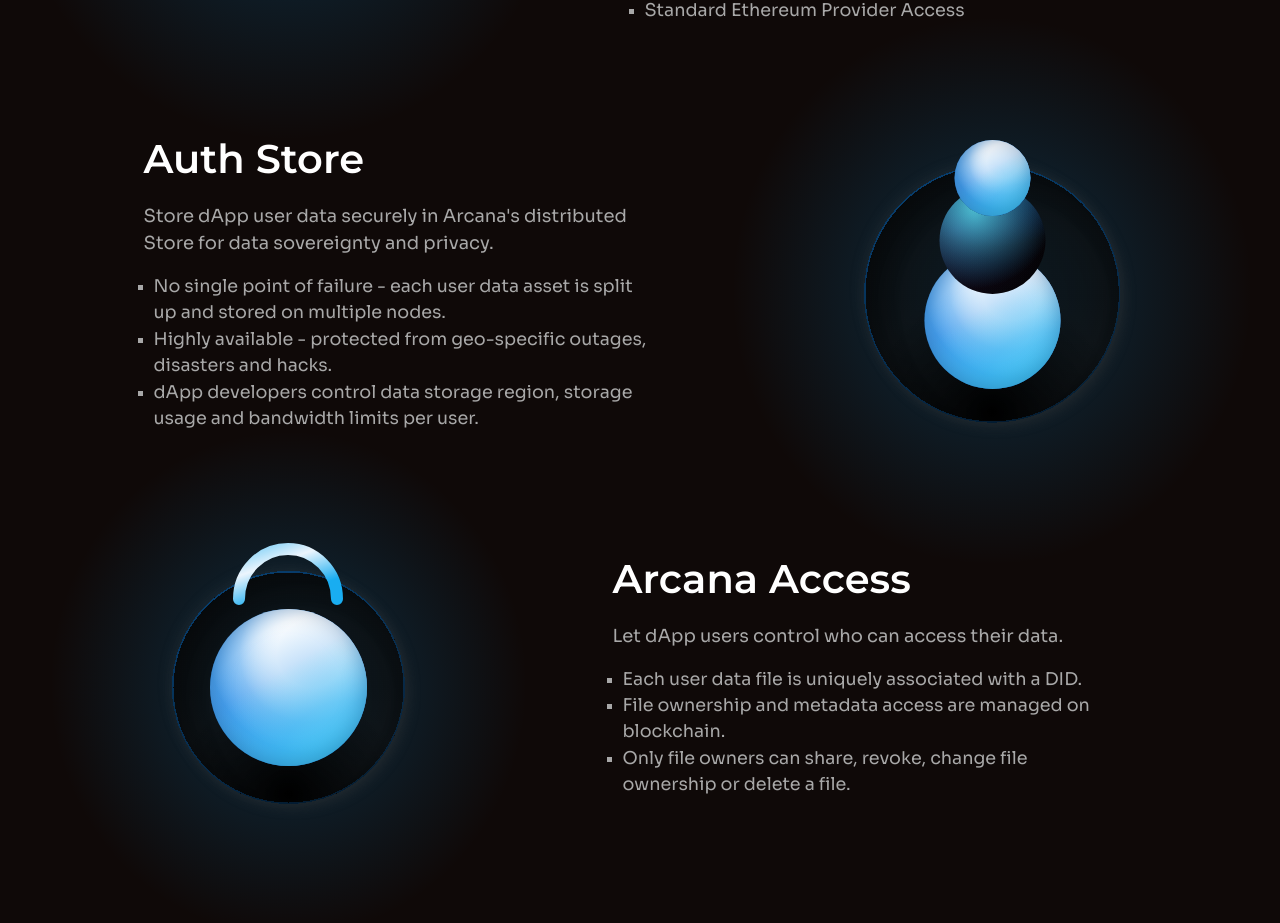
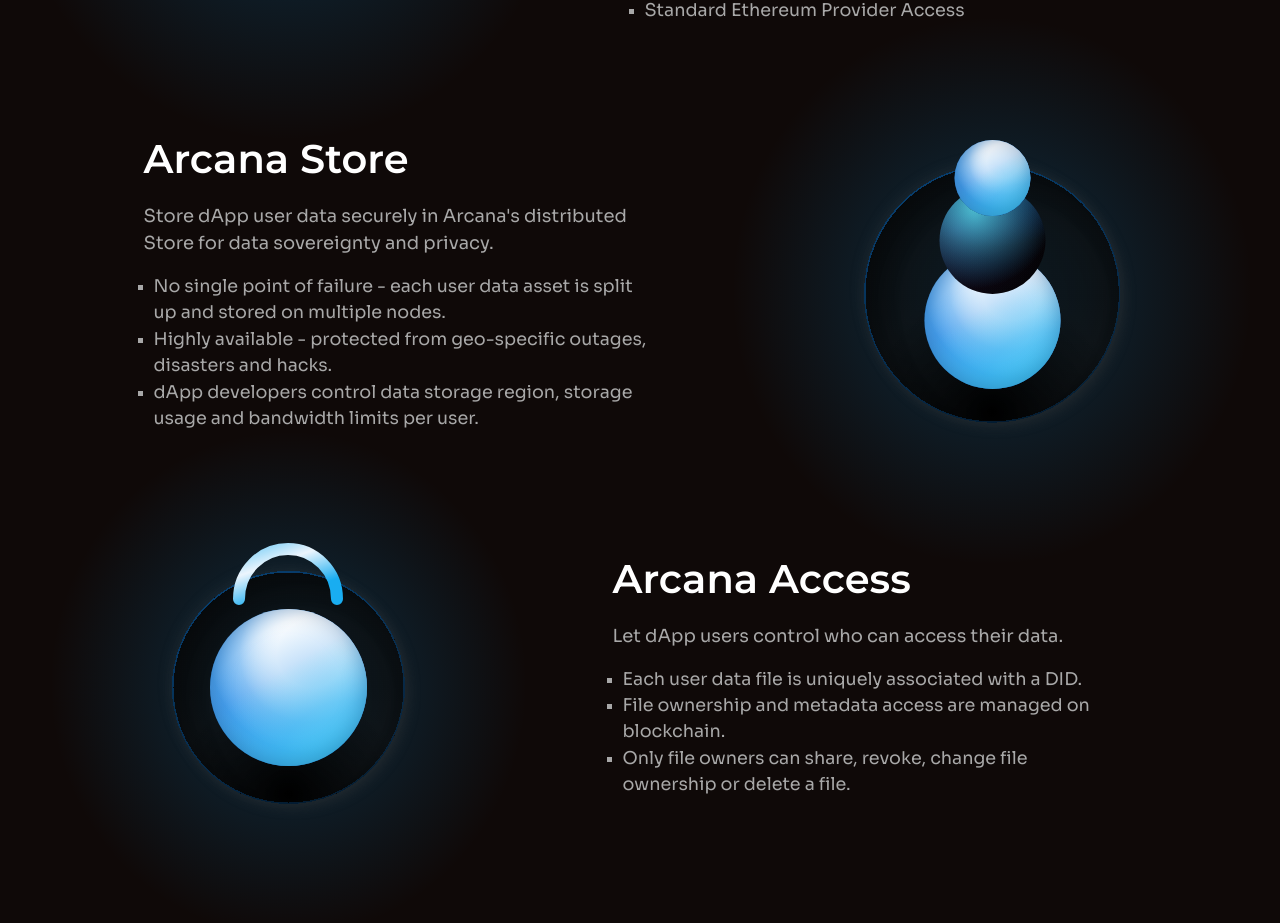
Before and after one commit to arcana-network/testnet-site, a Nuxt app: page / in a window 1280 px wide. Shown: the part 1637-2560 px from the top of the page. Built offline with nearby package versions, Linux system fonts and the light colour scheme.

Commit message:
[quick] typo fix

```diff
--- a/components/OverviewSection.vue
+++ b/components/OverviewSection.vue
@@ -63,7 +63,7 @@
           <div class="overview-feature">
             <div>
               <v-heading :level="2" class="overview-feature-title">
-                Auth Store
+                Arcana Store
               </v-heading>
             </div>
             <div class="overview-feature-description">
```
